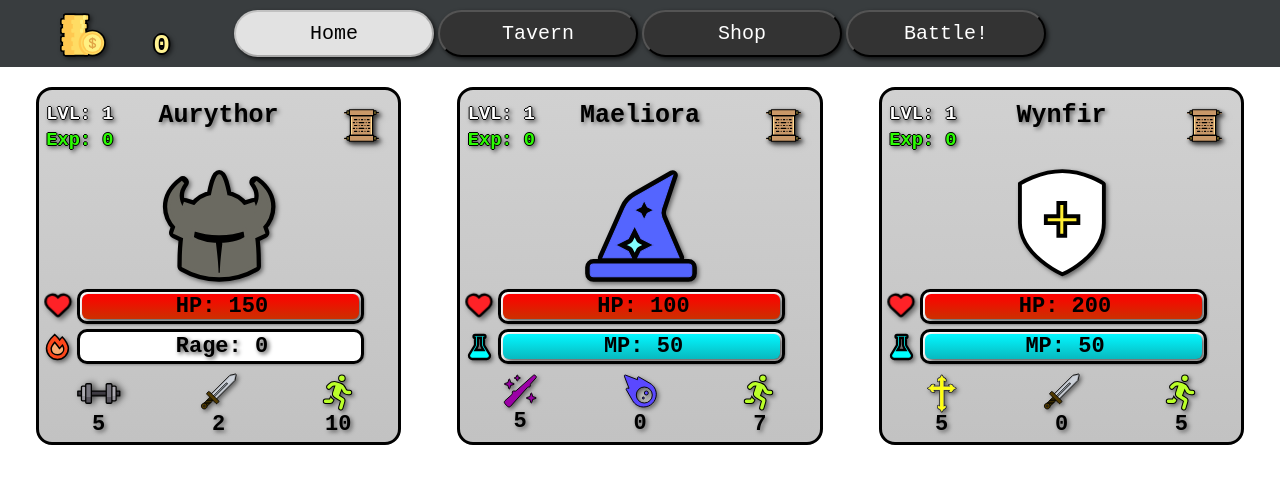
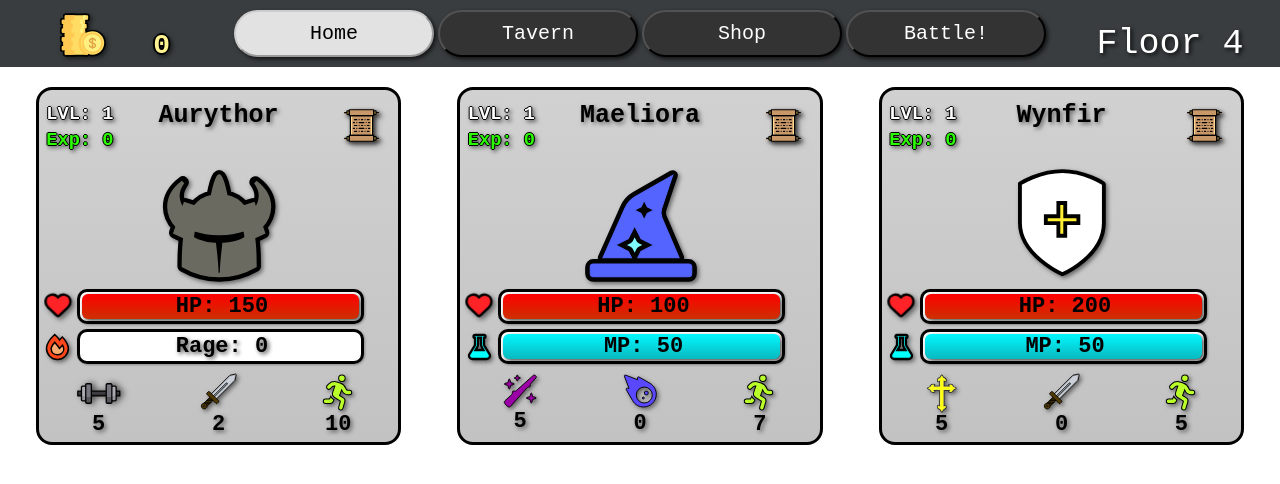
Before and after one commit to nicolas-momo/BM-Game, a React (Create React App) app: page / in a window 1280 px wide. Shown: the top 484 px of the page. Built offline with nearby package versions, Linux system fonts and the light colour scheme.

Commit message:
add ShowFloor e CustomSelect, css de buttons padronizado pra firefox e google chrome

```diff
--- a/src/Components/Menus/BattleMenu.jsx
+++ b/src/Components/Menus/BattleMenu.jsx
@@ -6,6 +6,7 @@ import { warriorTurn, mageTurn, paladinTurn } from "../../CharSkills";
 import BattleStats from "../Utility/BattleStats";
 import { ShowMoney } from "../Utility/ShowMoney";
 import { createEnemies } from "../../HelperFuncs";
+import { ShowFloor } from "../Utility/ShowFloor";
 
 export class BattleMenu extends React.Component {
   state = {
@@ -213,7 +214,7 @@ export class BattleMenu extends React.Component {
 
   render() {
       const { teamList, enemyTeam, enemyKilled, allyKilled, battleStarted,
-      turnStats, moneyQty, expEarned, moneyEarned  } = this.state;
+      turnStats, moneyQty, expEarned, moneyEarned, currentFloor  } = this.state;
       let over = false
       if (enemyKilled || allyKilled) {
         over = true
@@ -241,6 +242,7 @@ export class BattleMenu extends React.Component {
           <CustomButton type="button" onClick={ !battleStarted ? this.battleStart : null } label={ !battleStarted ?  'Start!' : 'Battling' } />
         </div>
         <ShowMoney moneyQty={ moneyQty }/>
+        <ShowFloor floor={currentFloor}/>
         { over && <div>
           <BattleStats
           turnStats={ turnStats }
--- a/src/Components/Menus/HomeMenu.jsx
+++ b/src/Components/Menus/HomeMenu.jsx
@@ -4,6 +4,7 @@ import { CustomButton } from "../Utility/CustomButton";
 import { GenericChar } from "../Utility/GenericChar";
 import { allyData } from "../../Data";
 import { ShowMoney } from "../Utility/ShowMoney";
+import { ShowFloor } from "../Utility/ShowFloor";
 
 export class HomeMenu extends React.Component {
   state = {
@@ -61,7 +62,7 @@ export class HomeMenu extends React.Component {
     flexWrap: "wrap",
     flexDirection: "row",
     justifyContent: "space-evenly",
-     }
+    };
     const buttons = {
     width:'100vw',
     display: "flex",
@@ -69,9 +70,8 @@ export class HomeMenu extends React.Component {
     flexDirection: "row",
     justifyContent: "center",
     backgroundColor:'#393D3F',
-     }
+    };
     return (
-        <>
       <div>
           <div style={ buttons }>
             <CustomButton isDisabled={true} label={ 'Home' }/>
@@ -79,9 +79,8 @@ export class HomeMenu extends React.Component {
             <CustomButton onClick={ this.goShop } label={ 'Shop' } />
             <CustomButton onClick={ this.goBattle } label={ 'Battle!' } />
           </div>
-              <div>
           <ShowMoney moneyQty={ moneyQty }/>
-              </div>
+          <ShowFloor floor={5}/>
           <div style={mystyle}>
             { teamList.map((char) =>
             <div key={char.id}>
@@ -90,7 +89,6 @@ export class HomeMenu extends React.Component {
             )}
           </div>
       </div>
-        </>
     );
   }
 }
--- a/src/Components/Utility/CustomButton.jsx
+++ b/src/Components/Utility/CustomButton.jsx
@@ -21,14 +21,18 @@ export class CustomButton extends React.Component {
     const buttonStyle = {
       fontFamily: 'Roboto Mono, monospace',
       borderRadius:'30px',
-      backgroundColor: isDisabled ?  '#e2e2e2' : bgColor,
-      color:  isDisabled ?  'black' : 'white',
+      backgroundColor: isDisabled ? '#e2e2e2' : bgColor,
+      color: isDisabled ? 'black' : 'white',
       fontSize: '20px',
       padding: '10px',
       margin: '10px 2px',
       cursor: 'pointer',
       width: '200px',
-      filter: 'drop-shadow(2px 2px 2px rgba(0, 0, 0, 0.7))'
+      filter: 'drop-shadow(2px 2px 2px rgba(0, 0, 0, 0.7))',
+      borderTop: isDisabled ? '2px solid rgba(155, 155, 155, 0.3)' :'2px solid rgba(155 , 155, 155, 0.3)',
+      borderLeft: isDisabled ? '2px solid rgba(155, 155, 155, 0.3)' :'2px solid rgba(155 , 155, 155, 0.3)',
+      borderRight: isDisabled ? '2px solid rgba(135, 135, 135, 0.8)' : '2px solid black',
+      borderBottom: isDisabled ? '2px solid rgba(135, 135, 135, 0.8)' :'2px solid black',
     }
       return (
           <>
--- /dev/null
+++ b/src/Components/Utility/CustomSelect.jsx
@@ -0,0 +1,95 @@
+import React, { Component } from "react";
+import PropTypes from 'prop-types';
+import '../../Styles/utils.css'
+
+class CustomSelect extends Component {
+  state = {
+    selectedOption: this.props.options[0],
+    showOptions: false,
+    isDragging: false,
+  };
+
+  componentDidMount() {
+    window.addEventListener('click', this.handleClickOutside);
+  }
+
+  componentWillUnmount() {
+    window.removeEventListener('click', this.handleClickOutside);
+  }
+
+  handleClickOutside = (event) => {
+    const { optionsScroll } = this.props;
+    if (!optionsScroll.current.contains(event.target)) {
+      this.setState({ showOptions: false, isDragging: false });
+    }
+  }
+
+  handleSelect = (option) => {
+    this.setState({
+      selectedOption: option,
+      showOptions: false
+    });
+  };
+
+  toggleOptions = () => {
+    const { showOptions } = this.state;
+    this.setState({ showOptions: !showOptions });
+  };
+
+  handleMouseDown = () => {
+    this.setState({ isDragging: true, teste: false });
+  }
+
+  handleMouseMove = (event) => {
+    const { isDragging } = this.state;
+    const { optionsScroll } = this.props;
+    if (isDragging) {
+      const deltaY = event.movementY || event.webkitMovementY || 0;
+      const move = deltaY * 1.5
+      optionsScroll.current.scrollTop -= move;
+    }
+  }
+
+  handleMouseUp = () => {
+    this.setState({ isDragging: false });
+  }
+
+  render() {
+    const { options, optionsScroll } = this.props;
+    const { selectedOption, showOptions } = this.state;
+    return (
+      <div className="showFloorSelect" ref={optionsScroll}>
+        <div
+          className="customSelectSelected"
+          onClick={this.toggleOptions}
+        >
+          {selectedOption ? selectedOption : options[0] }
+        </div>
+        {showOptions && (
+          <div className="customSelectItems">
+            {options.map((option, index) => (
+              <div
+                key={index}
+                className={`customSelectItem`}
+                onClick={ () => this.handleSelect(option)}
+                onMouseDown={this.handleMouseDown}
+                onMouseUp={this.handleMouseUp}
+                onMouseMove={this.handleMouseMove}
+              >
+                {option === options[0] && option === selectedOption ? "" : option}
+              </div>
+            ))}
+          </div>
+        )}
+      </div>
+    );
+  }
+}
+
+CustomSelect.propTypes = {
+  options: PropTypes.arrayOf(PropTypes.string).isRequired,
+  optionsScroll: PropTypes.object.isRequired,
+};
+
+
+export default CustomSelect;
--- a/src/Components/Utility/MessageBox.jsx
+++ b/src/Components/Utility/MessageBox.jsx
@@ -27,9 +27,9 @@ export class MessageBox extends Component {
       color: 'white' ,
       fontSize: '16px',
       borderRadius: '5px',
-      cursor: 'pointer',
       textAlign:'center',
       position:'relative',
+      userSelect: 'none',
      }
      const okButton = {
       fontFamily: 'Roboto Mono, monospace',
--- /dev/null
+++ b/src/Components/Utility/ShowFloor.jsx
@@ -0,0 +1,42 @@
+import React, { Component } from 'react';
+import PropTypes from 'prop-types';
+import '../../Styles/utils.css'
+import CustomSelect from './CustomSelect';
+
+export class ShowFloor extends Component {
+  state = {
+    isDragging: false,
+  }
+
+  selectRef = React.createRef()
+
+  render() {
+    const { floor } = this.props;
+    const floorStyle = {
+      width:'200px',
+      height:'70px',
+      position: 'absolute',
+      top: '0',
+      right: '0',
+      marginRight: '10px',
+      fontSize: '14px',
+      color: 'white',
+      userSelect: 'none',
+    }
+    const options = [];
+    for (let i = 1; i <= floor; i++) {
+      options.push(`Floor ${floor - i}`);
+    }
+    return (
+    <div style={floorStyle}>
+      <div style={{display:'flex',position:'relative', height:'100%', width: '100%', justifyContent:'space-evenly' }}>
+          <CustomSelect options={options} optionsScroll={ this.selectRef }/>
+        </div>
+      </div>
+    )
+  }
+}
+
+ShowFloor.propTypes = {
+  floor: PropTypes.number.isRequired,
+};
--- a/src/Components/Utility/ShowMoney.jsx
+++ b/src/Components/Utility/ShowMoney.jsx
@@ -16,6 +16,7 @@ export class ShowMoney extends Component {
       marginLeft: '10px',
       fontSize: '14px',
       color: '#fff291',
+      userSelect: 'none',
     }
     const iconStyle = {
       width: '50px',
--- a/src/Styles/utils.css
+++ b/src/Styles/utils.css
@@ -1,44 +1,41 @@
-/* .showMoneyText {
-  margin-top: 30px;
+.showFloorSelect {
+  width: 200px;
+  height: 250px;
+  margin: 0px;
+  margin-top: 24px;
+  text-align: center;
   color:white;
   font-family: 'Roboto Mono', monospace;
-  filter: drop-shadow(2px 2px 2px rgba(0, 0, 0, 0.5));
+  filter: drop-shadow(2px 2px 2px rgba(0, 0, 0, 0.8));
   font-size: clamp(2em, 2vw, 4em);
   font-weight: 400;
-  margin: 0px;
-  padding: 20px;
-  text-align: center;
+  /* background-color: transparent; */
+  border: none;
+  z-index: 1;
+  overflow-y: auto;
+  scrollbar-width: none;
 }
 
-:root {
-  --gold: #FFFF00 ;
-  --darkGold: #FFD700 ;
-  --copper: #FFC72C;
+.showFloorSelect::-webkit-scrollbar {
+  width: 0;
+  height: 0;
 }
 
-@keyframes background-pan {
-  from {
-    background-position: 0% center;
-  }
-
-  to {
-    background-position: -200% center;
-  }
+.customSelectSelected {
+  font-size: 35px;
+  border: none;
 }
 
-.showMoneyText > span  {
-  animation: background-pan 3s linear infinite;
-  background: linear-gradient(
-    to right,
-    var(--gold),
-    var(--darkGold),
-    var(--copper),
-    var(--gold)
-  );
-  background-size: 200%;
-  background-clip: text;
-  -webkit-background-clip: text;
-  -webkit-text-fill-color: transparent;
-  white-space: nowrap;
+.customSelectItem {
+  color:black;
+  background-color: #7BE0AD;
+  border: 1px solid black;
+  border-radius: 10px;
+}
 
-} */
+.customSelectItem:hover {
+  /* Add your styles for hover effect */
+  /* ... */
+  background-color: #AEE5D8;
+  color:rgb(33, 33, 33)
+}
```
Lines whose indentation alone changed are shown as unchanged.
